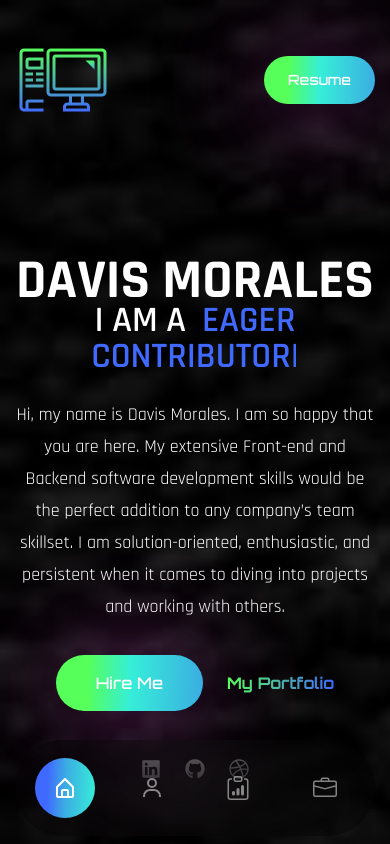
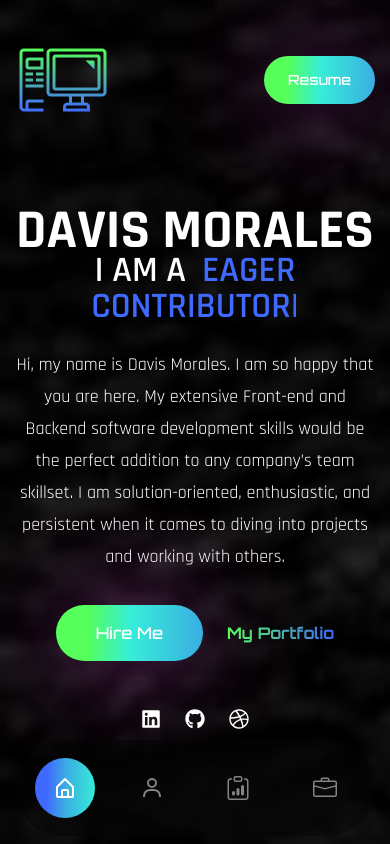
Before and after one commit to davismorales/Davis_Morales_Portfolio, a React (Create React App) app: page / in a window 390 px wide. Shown: the top 844 px of the page. Built offline with nearby package versions, Linux system fonts and the light colour scheme; a web font is replaced by a local one.

Commit message:
Adjust Height of Banner

```diff
--- a/src/components/Banner.js
+++ b/src/components/Banner.js
@@ -20,7 +20,7 @@ const Banner = () => {
       id='home'
     >
       <div className='container mx-auto'>
-        <div className='flex flex-col gap-y-8 lg:flex-row lg:items-center lg:gap-x-12'>
+        <div className='flex flex-col mt-[-100px] lg:mt-0 gap-y-8 lg:flex-row lg:items-center lg:gap-x-12'>
           <div className='flex-1 text-center font-secondary lg:text-left'>
             <motion.h1
               variants={fadeIn("up", 0.3)}
```
